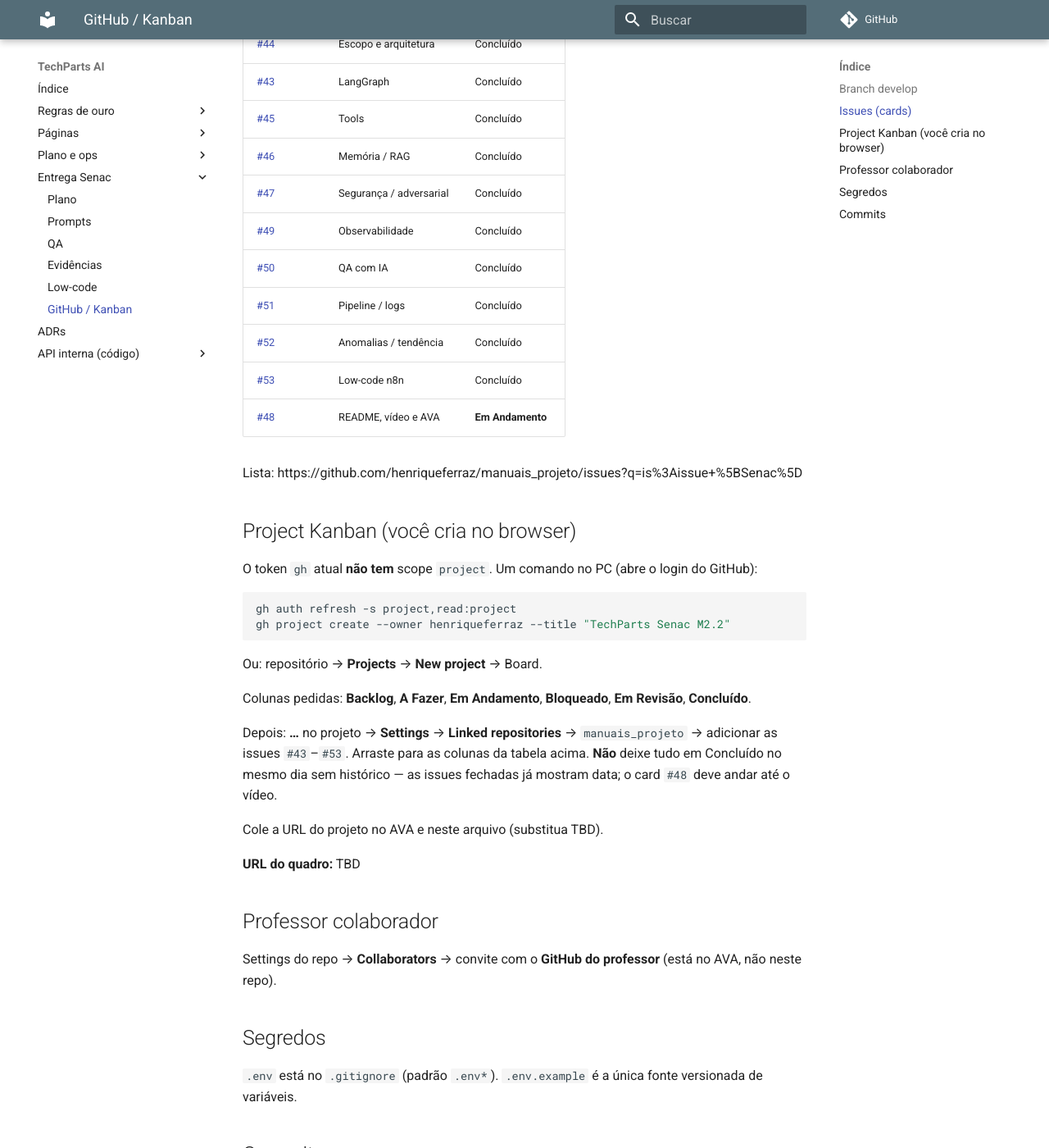
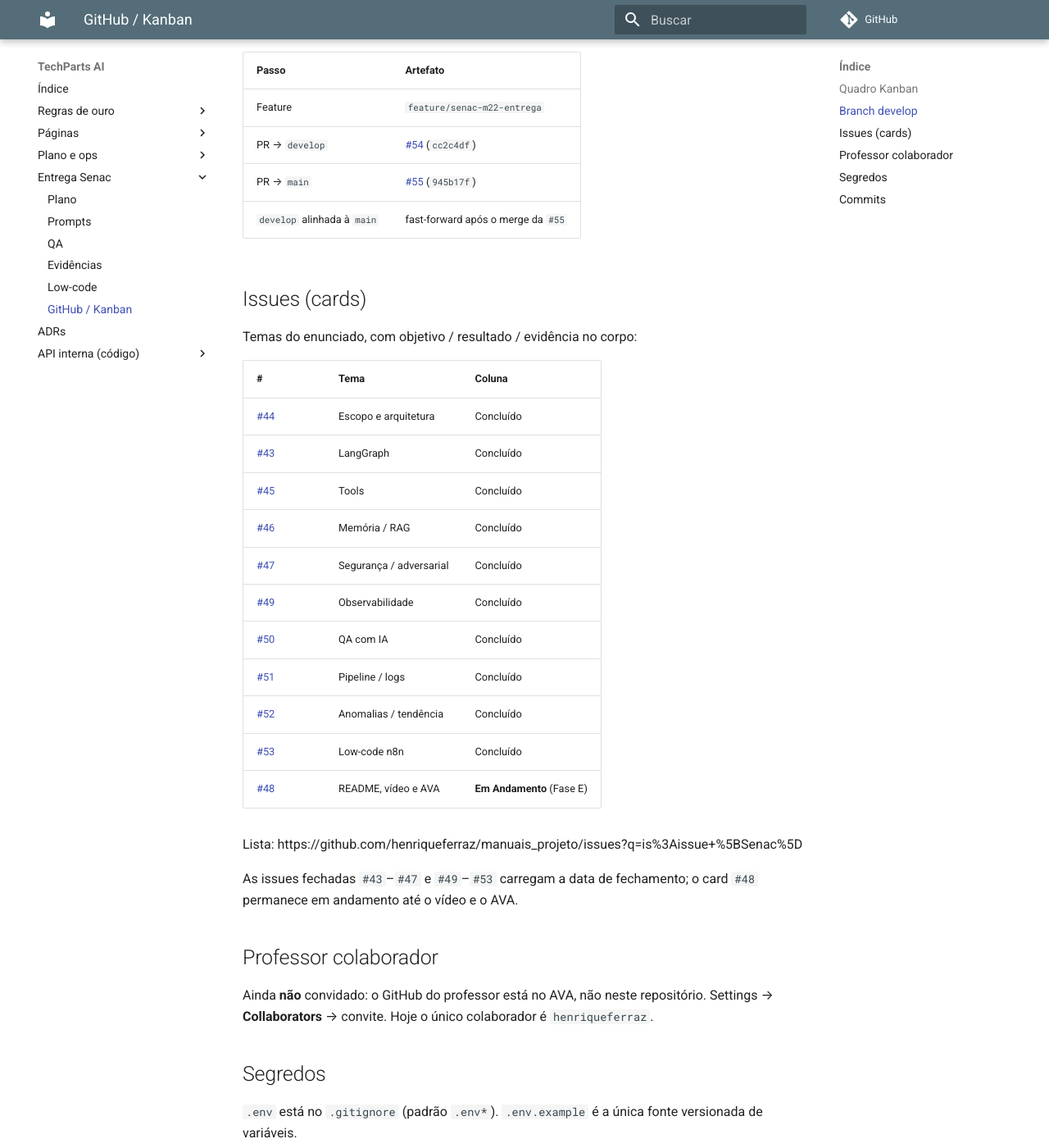
Before and after one commit to henriqueferraz/manuais_projeto, an MkDocs documentation site: the page built from docs/github-kanban.md, in a window 1280 px wide and 1400 px high, scrolled down 748 px. Shown: the whole window at 82% size. Built offline with MkDocs 1.6.1 and Material for MkDocs 9.7.7, drawn with Linux system fonts in a browser that asks for light colours; comment, search, counter and statistics services are not loaded; some of the changed text lies outside the part shown.

Commit message:
docs(senac): fechar Fase D com Kanban, develop e PRs 54/55
Registra o Project público, colunas, issues e o fluxo feature→develop→main; o convite do professor permanece no AVA.

Co-authored-by: Cursor <cursoragent@cursor.com>

````diff
--- a/docs/entrega.md
+++ b/docs/entrega.md
@@ -39,8 +39,9 @@ Entrega individual: repositório GitHub, GitHub Project Kanban, README completo,
 | Low-code / no-code visual | Sim (Fase B) | n8n importável + `OpsAlert` no painel |
 | README Senac (item 5.2) | Sim (Fase C) | Seções no [`README.md`](../README.md); vídeo TBD |
 | `/docs/prompts`, `/docs/qa`, `/docs/evidencias` | Sim (Fase C) | Pastas criadas |
-| Fluxo `develop` → `feature/*` → `main` | Parcial | [`develop`](https://github.com/henriqueferraz/manuais_projeto/tree/develop) criada; PRs ainda não |
-| GitHub Project Kanban | Parcial | Issues `#43`–`#53`; Project V2 pede `gh auth refresh -s project` |
+| Fluxo `develop` → `feature/*` → `main` | Sim (Fase D) | PRs [#54](https://github.com/henriqueferraz/manuais_projeto/pull/54) e [#55](https://github.com/henriqueferraz/manuais_projeto/pull/55) |
+| GitHub Project Kanban | Sim (Fase D) | [Project nº 2](https://github.com/users/henriqueferraz/projects/2); `#48` em Andamento |
+| Professor colaborador | Não | Username só no AVA |
 | Vídeo 5.5 | Não | Sem gravação nem link |
 
 O produto é **maior** que o pedido. O risco de nota é **não demonstrar** o que o avaliador vai procurar, não falta de loja.
@@ -110,9 +111,9 @@ Nota 0–10. Projetos com plágio, credenciais expostas, artefatos inacessíveis
 | Nº | Critério | Peso | Status | Ação |
 |---|---|---|---|---|
 | 1 | Vídeo YouTube não listado, ≤ 12 min, pontos do 5.5 | 1,00 | Ausente | Fase E |
-| 2 | Cards no quadro GitHub | 0,50 | Issues criadas; Project V2 TBD | Arrastar no board |
-| 3 | Quadro atualizado durante o desenvolvimento | 0,50 | Histórico nas issues; board TBD | Mover `#48` |
-| 4 | Branches `develop` / feature / `main`, commits semânticos | 0,75 | `develop` existe; PRs daqui pra frente | PR A–C |
+| 2 | Cards no quadro GitHub | 0,50 | Feito ([Project nº 2](https://github.com/users/henriqueferraz/projects/2)) | URL no AVA |
+| 3 | Quadro atualizado durante o desenvolvimento | 0,50 | Feito; `#48` em Andamento | Fase E fecha `#48` |
+| 4 | Branches `develop` / feature / `main`, commits semânticos | 0,75 | Feito (PRs #54 → develop, #55 → main) | — |
 | 5 | README + docs para compreender, executar e avaliar | 0,75 | Feito (Fase C); falta URL do vídeo | Fase E |
 | 6 | App funcional + 2 cenários + saída estruturada | 0,75 | Feito (README + `seed_beta`) | Demo no vídeo |
 | 7 | LangGraph (state, seq, condicional, **paralelo**, parada) | 0,75 | Feito (Fase A) | — |
@@ -154,16 +155,16 @@ Sugestão de branches (enunciado): `feature/langgraph-agente`, `feature/tool-int
 - [x] [`evidencias/`](evidencias/README.md) — CI (Ruff + Pytest), correlação `request_id`/`diagnosis_done`, anomalia E2E nightly, tendência
 - [x] README item 5.2 (cenários, diagrama, low-code). **URL do vídeo** = Fase E.
 
-### Fase D — GitHub (contínuo até 31/08) — **iniciada 2026-08-25**
+### Fase D — GitHub — **feita (2026-08-25)**
 
 Guia: [`github-kanban.md`](github-kanban.md).
 
-11. [ ] GitHub Project com colunas do enunciado — **falta criar no browser** (`gh` sem scope `project`). Depois colar a URL no guia e no AVA.
-12. [x] Um card por tema (issues `#43`–`#53`).
-13. [x] Cada card: objetivo, resultado, evidência; `#48` aberto (vídeo/AVA).
-14. [x] Branch [`develop`](https://github.com/henriqueferraz/manuais_projeto/tree/develop); PRs `feature/*` → `develop` daqui pra frente. Merge na `main` **antes** do prazo (código A–C ainda local até o PR).
-15. [ ] Commits semânticos no fluxo `develop` (ao abrir o PR das Fases A–C).
-16. [ ] Professor colaborador (username no AVA).
+11. [x] GitHub Project com colunas do enunciado: [TechParts Senac M2.2](https://github.com/users/henriqueferraz/projects/2).
+12. [x] Um card por tema (issues `#43`–`#53` no Project).
+13. [x] Cada card: objetivo, resultado, evidência; `#48` em **Em Andamento** (vídeo/AVA = Fase E).
+14. [x] Branch [`develop`](https://github.com/henriqueferraz/manuais_projeto/tree/develop); PRs `feature/*` → `develop` → `main` ([#54](https://github.com/henriqueferraz/manuais_projeto/pull/54), [#55](https://github.com/henriqueferraz/manuais_projeto/pull/55)).
+15. [x] Commits semânticos no fluxo `develop` / `main`.
+16. [ ] Professor colaborador (username no AVA — fora do repo).
 17. [x] `.env` não versionado (`.gitignore`); só `.env.example`.
 
 ### Fase E — Vídeo e AVA (último dia útil)
@@ -193,10 +194,10 @@ Marcar à medida que fechar. Estado na data da análise: quase tudo **aberto** n
 
 ### Repositório e organização
 
-- [ ] Repositório no GitHub; professor colaborador; nenhum segredo/`.env` versionado
-- [ ] Quadro Kanban criado e atualizado **durante** o desenvolvimento
-- [ ] Fluxo `develop` → `feature/*` → `develop` → `main`, commits semânticos
-- [ ] Versão final funcional na `main`
+- [x] Repositório no GitHub; nenhum segredo/`.env` versionado — **falta** professor colaborador (AVA)
+- [x] Quadro Kanban criado e atualizado ([Project nº 2](https://github.com/users/henriqueferraz/projects/2); `#48` ainda em andamento)
+- [x] Fluxo `develop` → `feature/*` → `develop` → `main`, commits semânticos
+- [x] Versão funcional na `main` (congelar só após o vídeo/AVA)
 
 ### Domínio, arquitetura e agente
 
--- a/docs/github-kanban.md
+++ b/docs/github-kanban.md
@@ -1,14 +1,18 @@
 # Fase D — GitHub (Kanban, `develop`, colaborador)
 
-Enunciado: [`senac.md`](senac.md) §§ 5.3–5.4.
+Enunciado: [`senac.md`](senac.md) §§ 5.3–5.4. Fechada em 2026-08-25, salvo convite do professor (username só no AVA).
+
+## Quadro Kanban
+
+**URL (colar no AVA):** https://github.com/users/henriqueferraz/projects/2
+
+Project **TechParts Senac M2.2** (público, nº 2), ligado ao repositório `henriqueferraz/manuais_projeto`. Colunas: Backlog, A Fazer, Em Andamento, Bloqueado, Em Revisão, Concluído.
 
 ## Branch `develop`
 
-Criada a partir de `main` (SHA `1006553`, mesmo HEAD remoto de 2026-08-25):
-
 https://github.com/henriqueferraz/manuais_projeto/tree/develop
 
-Daí em diante:
+Fluxo:
 
 ```bash
 git fetch origin
@@ -17,13 +21,20 @@ git checkout -b feature/nome-curto
 # PR: feature/* → develop → main (antes de 31/08 15h)
 ```
 
-As mudanças locais das Fases A–C ainda **não** estão na `develop`/`main` até um commit + PR.
+Evidência do fluxo nesta entrega:
+
+| Passo | Artefato |
+|---|---|
+| Feature | `feature/senac-m22-entrega` |
+| PR → `develop` | [#54](https://github.com/henriqueferraz/manuais_projeto/pull/54) (`cc2c4df`) |
+| PR → `main` | [#55](https://github.com/henriqueferraz/manuais_projeto/pull/55) (`945b17f`) |
+| `develop` alinhada à `main` | fast-forward após o merge da `#55` |
 
 ## Issues (cards)
 
 Temas do enunciado, com objetivo / resultado / evidência no corpo:
 
-| # | Tema | Coluna sugerida |
+| # | Tema | Coluna |
 |---|---|---|
 | [#44](https://github.com/henriqueferraz/manuais_projeto/issues/44) | Escopo e arquitetura | Concluído |
 | [#43](https://github.com/henriqueferraz/manuais_projeto/issues/43) | LangGraph | Concluído |
@@ -35,32 +46,15 @@ Temas do enunciado, com objetivo / resultado / evidência no corpo:
 | [#51](https://github.com/henriqueferraz/manuais_projeto/issues/51) | Pipeline / logs | Concluído |
 | [#52](https://github.com/henriqueferraz/manuais_projeto/issues/52) | Anomalias / tendência | Concluído |
 | [#53](https://github.com/henriqueferraz/manuais_projeto/issues/53) | Low-code n8n | Concluído |
-| [#48](https://github.com/henriqueferraz/manuais_projeto/issues/48) | README, vídeo e AVA | **Em Andamento** |
+| [#48](https://github.com/henriqueferraz/manuais_projeto/issues/48) | README, vídeo e AVA | **Em Andamento** (Fase E) |
 
 Lista: https://github.com/henriqueferraz/manuais_projeto/issues?q=is%3Aissue+%5BSenac%5D
 
-## Project Kanban (você cria no browser)
-
-O token `gh` atual **não tem** scope `project`. Um comando no PC (abre o login do GitHub):
-
-```bash
-gh auth refresh -s project,read:project
-gh project create --owner henriqueferraz --title "TechParts Senac M2.2"
-```
-
-Ou: repositório → **Projects** → **New project** → Board.
-
-Colunas pedidas: **Backlog**, **A Fazer**, **Em Andamento**, **Bloqueado**, **Em Revisão**, **Concluído**.
-
-Depois: **…** no projeto → **Settings** → **Linked repositories** → `manuais_projeto` → adicionar as issues `#43`–`#53`. Arraste para as colunas da tabela acima. **Não** deixe tudo em Concluído no mesmo dia sem histórico — as issues fechadas já mostram data; o card `#48` deve andar até o vídeo.
-
-Cole a URL do projeto no AVA e neste arquivo (substitua TBD).
-
-**URL do quadro:** TBD
+As issues fechadas `#43`–`#47` e `#49`–`#53` carregam a data de fechamento; o card `#48` permanece em andamento até o vídeo e o AVA.
 
 ## Professor colaborador
 
-Settings do repo → **Collaborators** → convite com o **GitHub do professor** (está no AVA, não neste repo).
+Ainda **não** convidado: o GitHub do professor está no AVA, não neste repositório. Settings → **Collaborators** → convite. Hoje o único colaborador é `henriqueferraz`.
 
 ## Segredos
 
````
Also changed, not shown: other parts of docs/entrega.md (+1 -1 lines), README.md (+4 -3 lines), docs/README.md (+1 -1 lines), docs/plano-tarefas.md (+1 -1 lines).
